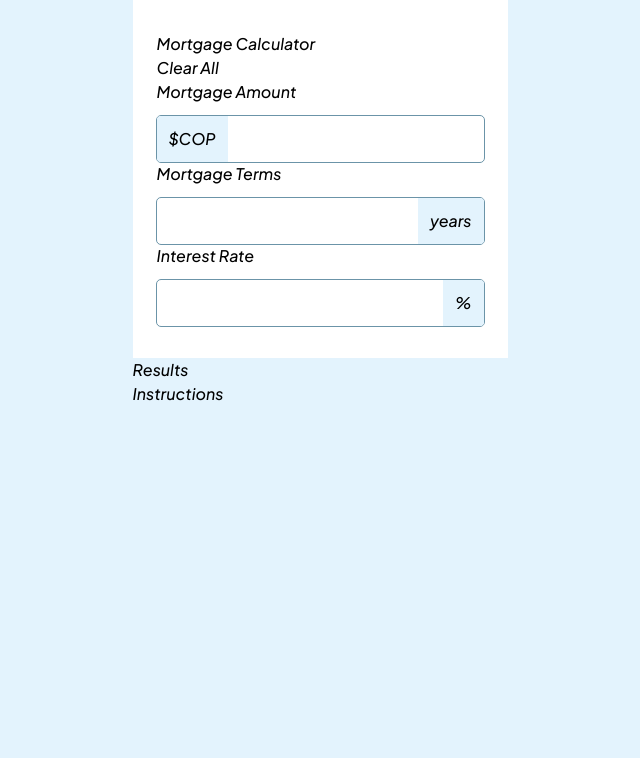
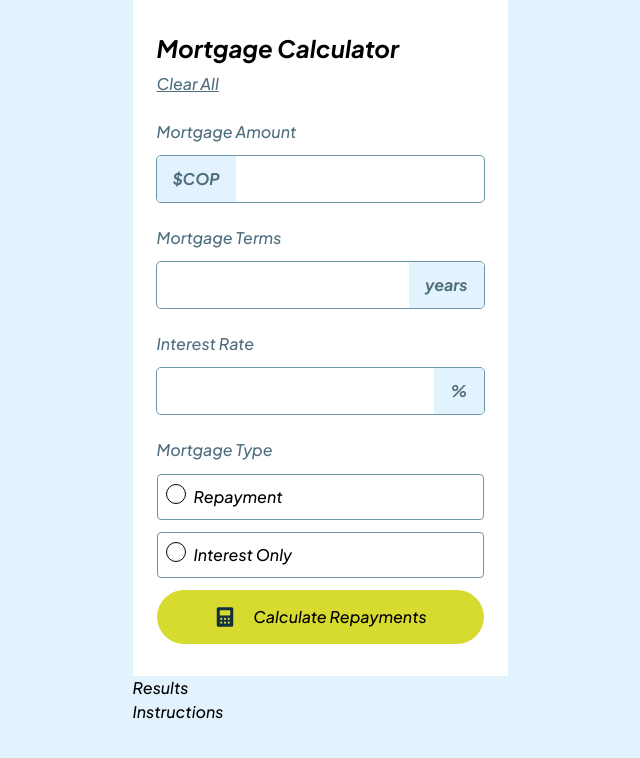
Before and after one commit to FelipeCastro-js/HipoSmart, a React (Vite) app: page / in a window 1280 px wide. Shown: the top 758 px of the page, without its empty margins (320-960 px from the left). Built offline with nearby package versions, Linux system fonts and the light colour scheme.

Commit message:
feat: terminate design for the card of mortgage

```diff
--- /dev/null
+++ b/src/components/Button.tsx
@@ -0,0 +1,15 @@
+interface Props {
+  styles?: string;
+}
+
+export const Button = ({ styles = "" }: Props) => {
+  return (
+    <button
+      type="submit"
+      className={`${styles} bg-Lime h-[54px] w-full rounded-full hover:bg-Lime/50 cursor-pointer flex items-center justify-center  gap-4`}
+    >
+      <img src="/public/assets/images/icon-calculator.svg" alt="" />
+      <span>Calculate Repayments</span>
+    </button>
+  );
+};
--- a/src/components/Form.tsx
+++ b/src/components/Form.tsx
@@ -1,4 +1,4 @@
-import { Input } from "../components";
+import { Button, Input, Radio } from "../components";
 
 interface Props {
   styles?: string;
@@ -7,11 +7,21 @@ interface Props {
 export const Form = ({ styles = "" }: Props) => {
   return (
     <div className={`${styles} bg-white px-6 py-8`}>
-      <h1>Mortgage Calculator</h1>
-      <button>Clear All</button>
-      <Input label="Mortgage Amount" unit="$COP" position="left" />
-      <Input label="Mortgage Terms" unit="years" />
-      <Input label="Interest Rate" unit="%" />
+      <h1 className="text-2xl font-bold mb-2">Mortgage Calculator</h1>
+      <button className="underline text-Slate-700 mb-6 cursor-pointer">
+        Clear All
+      </button>
+      <div className="flex flex-col gap-6 mb-6">
+        <Input label="Mortgage Amount" unit="$COP" position="left" />
+        <Input label="Mortgage Terms" unit="years" />
+        <Input label="Interest Rate" unit="%" />
+      </div>
+
+      <h2 className="text-Slate-700 mb-3">Mortgage Type</h2>
+      <Radio label="Repayment" />
+      <Radio label="Interest Only" />
+
+      <Button />
     </div>
   );
 };
--- a/src/components/Input.tsx
+++ b/src/components/Input.tsx
@@ -13,27 +13,27 @@ export const Input = ({
 }: Props) => {
   return (
     <div className={`${styles}`}>
-      <label className="mb-3 block" htmlFor={label}>
+      <label className="mb-3 block text-Slate-700" htmlFor={label}>
         {label}
       </label>
       <div className=" relative">
         <input
           className={`outline ${
-            position === "right" ? "pl-3" : "pr-3"
-          } outline-Slate-500 rounded-sm  w-full h-[46px]
+            position === "right" ? "pl-4" : "pl-22"
+          }  outline-Slate-500 cursor-pointer focus:outline-Lime peer rounded-sm  w-full h-[46px] font-bold
         [appearance:textfield] [&::-webkit-outer-spin-button]:appearance-none
         [&::-webkit-inner-spin-button]:appearance-none `}
           type="number"
           id={label}
         />
         <span
-          className={`bg-Slate-100 ${
+          className={`bg-Slate-100 peer-focus:bg-Lime ${
             position === "right"
               ? "right-0 rounded-r-sm"
               : "left-0 rounded-l-sm"
           } absolute top-0 ${
             position === "right" ? "right-0" : "left-0"
-          } h-full px-3 grid place-content-center`}
+          } h-full px-4 grid place-content-center text-Slate-700 font-bold`}
         >
           {unit}
         </span>
--- /dev/null
+++ b/src/components/Radio.tsx
@@ -0,0 +1,23 @@
+interface Props {
+  label: string;
+}
+
+export const Radio = ({ label }: Props) => {
+  return (
+    <label
+      htmlFor={label}
+      className="border border-Slate-500 rounded-sm flex items-center gap-2 px-2  h-[46px] mb-3 w-full cursor-pointer hover:border-Lime hover:bg-Lime/10 has-checked:bg-Lime/10 has-checked:border-Lime"
+    >
+      <div className="relative">
+        <input
+          name="Mortgage Type"
+          id={label}
+          type="radio"
+          className="appearance-none size-5 border checked:border-Lime rounded-full peer"
+        />
+        <span className="absolute size-3 bg-Lime rounded-full top-[4px] left-[4px] opacity-0 peer-checked:opacity-100"></span>
+      </div>
+      {label}
+    </label>
+  );
+};
--- a/src/components/index.ts
+++ b/src/components/index.ts
@@ -1,6 +1,8 @@
 // Barrel File
+export { Button } from "./Button";
 export { Calculator } from "./Calculator";
 export { Form } from "./Form";
 export { Input } from "./Input";
 export { Instructions } from "./Instructions";
+export { Radio } from "./Radio";
 export { Results } from "./Results";
```
